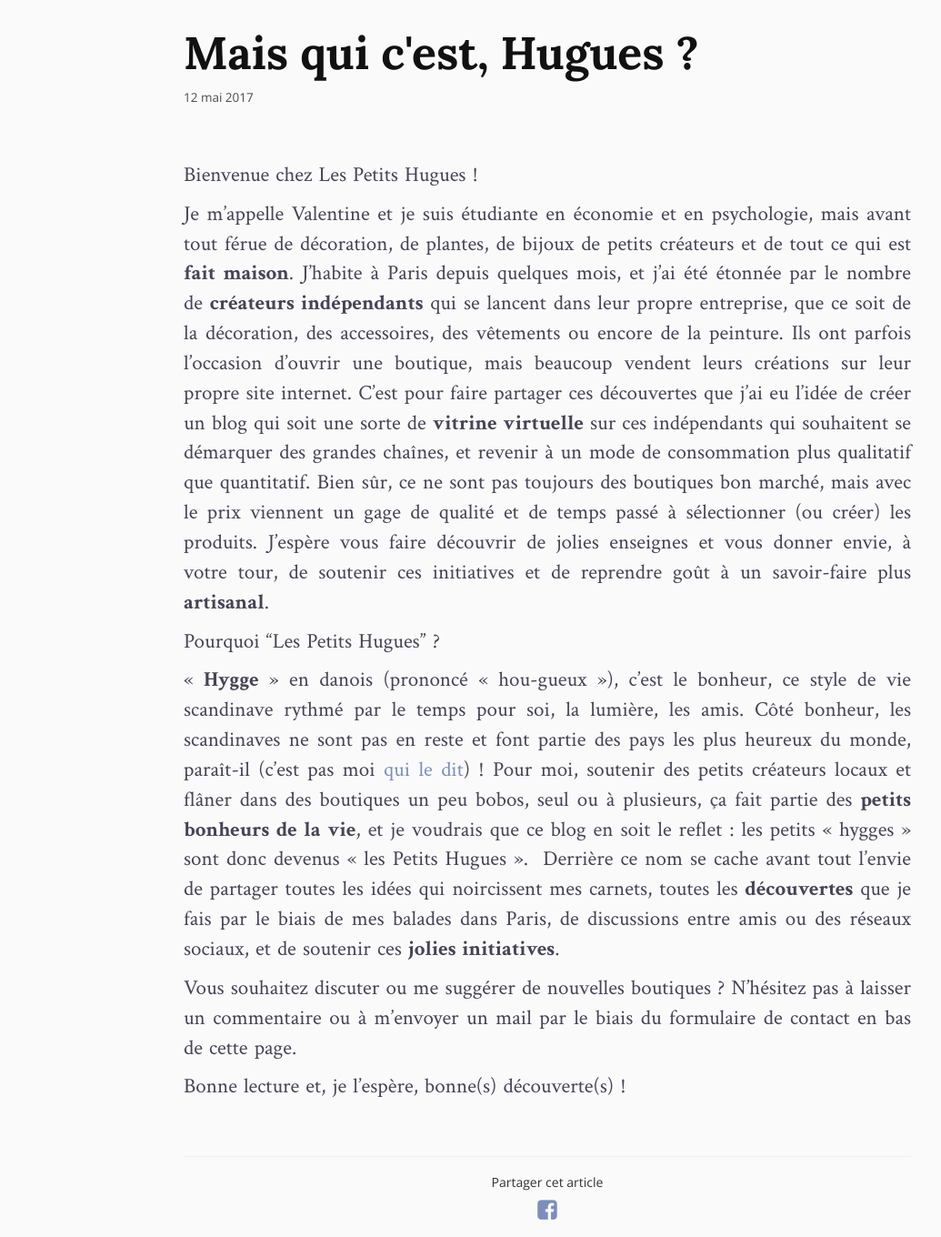
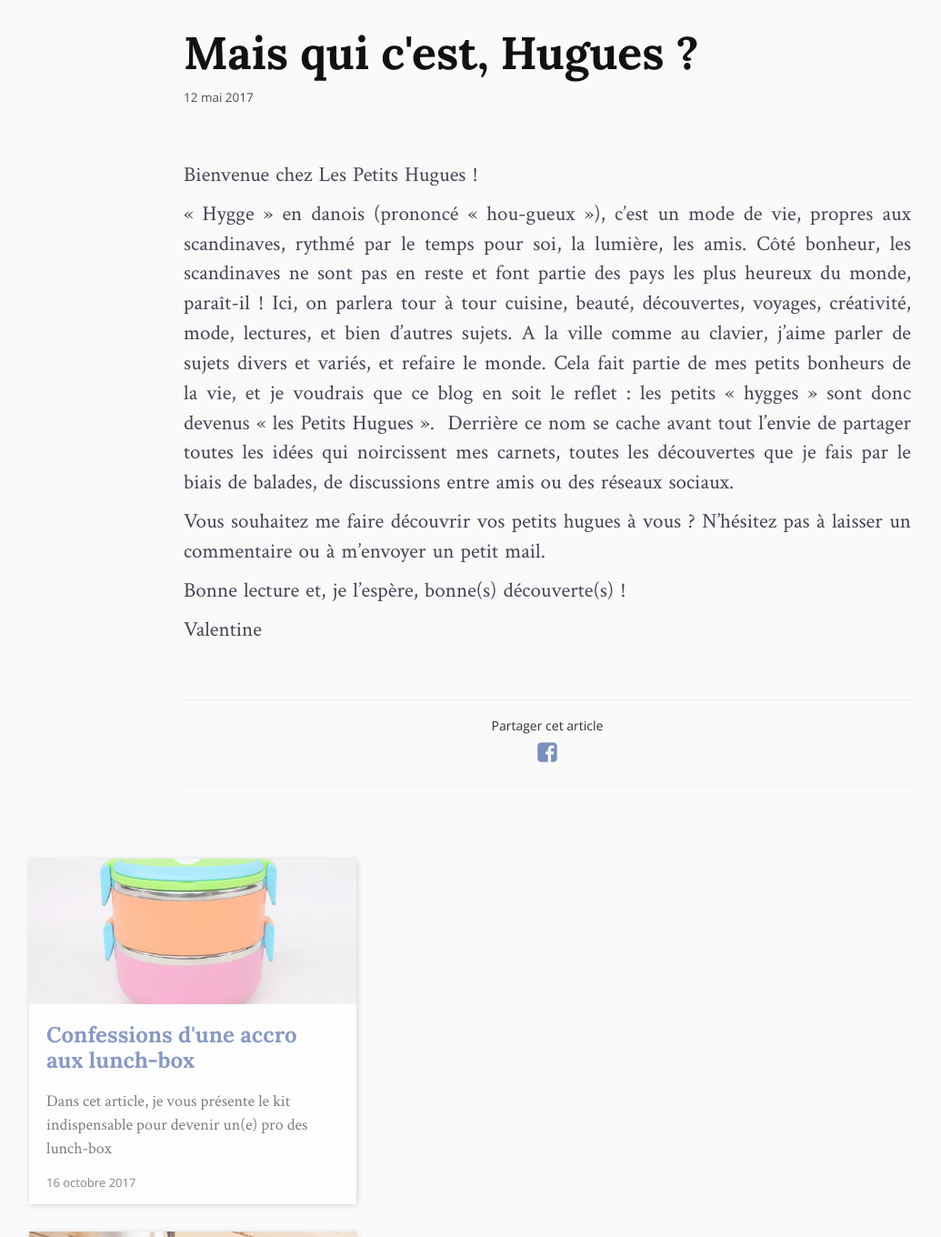
Before and after one commit to lespetitshugues/lespetitshugues.github.io, a Jekyll site: the page built from _posts/2017-05-12-les-petits-quoi.md, in a window 1280 px wide and 1400 px high, scrolled down 825 px, cut to the strip 40-1400 px from the top of the window. Shown: the whole strip at 91% size, without its empty margins (38-1073 px from the left). Built offline with Jekyll 4.4.1, drawn with Linux system fonts in a browser that asks for light colours; nearby versions of some CDN libraries; comment, search, counter and statistics services are not loaded.

Commit message:
Update from Forestry.io - 2017-05-12-les-petits-quoi.md

```diff
--- a/_posts/2017-05-12-les-petits-quoi.md
+++ b/_posts/2017-05-12-les-petits-quoi.md
@@ -3,21 +3,17 @@ layout: post
 subtitle: Les Petits Quoi ? Venez par ici, je vous explique tout !
 hero_img: img/DSC02592.jpg
 tags: []
-comments: 'true'
+comments: true
 title: 'Mais qui c''est, Hugues ? '
-date: 2017-05-12 18:16
+date: 2017-05-12 00:00:00 +0000
 photo_credit: ''
 ---
-
-
 Bienvenue chez Les Petits Hugues !
 
-Je m’appelle Valentine et je suis étudiante en économie et en psychologie, mais avant tout férue de décoration, de plantes, de bijoux de petits créateurs et de tout ce qui est **fait maison**. J’habite à Paris depuis quelques mois, et j’ai été étonnée par le nombre de **créateurs indépendants** qui se lancent dans leur propre entreprise, que ce soit de la décoration, des accessoires, des vêtements ou encore de la peinture. Ils ont parfois l’occasion d’ouvrir une boutique, mais beaucoup vendent leurs créations sur leur propre site internet. C’est pour faire partager ces découvertes que j’ai eu l’idée de créer un blog qui soit une sorte de **vitrine virtuelle** sur ces indépendants qui souhaitent se démarquer des grandes chaînes, et revenir à un mode de consommation plus qualitatif que quantitatif. Bien sûr, ce ne sont pas toujours des boutiques bon marché, mais avec le prix viennent un gage de qualité et de temps passé à sélectionner (ou créer) les produits. J’espère vous faire découvrir de jolies enseignes et vous donner envie, à votre tour, de soutenir ces initiatives et de reprendre goût à un savoir-faire plus **artisanal**.
+« Hygge » en danois (prononcé « hou-gueux »), c’est un mode de vie,  propres aux scandinaves, rythmé par le temps pour soi, la lumière, les  amis. Côté bonheur, les scandinaves ne sont pas en reste et font partie  des pays les plus heureux du monde, paraît-il ! Ici, on parlera tour à  tour cuisine, beauté, découvertes, voyages, créativité, mode, lectures,  et bien d’autres sujets. A la ville comme au clavier, j’aime parler de  sujets divers et variés, et refaire le monde. Cela fait partie de mes  petits bonheurs de la vie, et je voudrais que ce blog en soit le reflet :  les petits « hygges » sont donc devenus « les Petits Hugues ».   Derrière ce nom se cache avant tout l’envie de partager toutes les idées  qui noircissent mes carnets, toutes les découvertes que je fais par le  biais de balades, de discussions entre amis ou des réseaux sociaux.
 
-Pourquoi "Les Petits Hugues" ?
-
-« **Hygge** » en danois (prononcé « hou-gueux »), c’est le bonheur, ce style de vie scandinave rythmé par le temps pour soi, la lumière, les amis. Côté bonheur, les scandinaves ne sont pas en reste et font partie des pays les plus heureux du monde, paraît-il (c’est pas moi <a href="http://www.lemonde.fr/europe/article/2017/03/21/la-norvege-pays-le-plus-heureux-du-monde_5098268_3214.html" class="">qui le dit</a>) ! Pour moi, soutenir des petits créateurs locaux et flâner dans des boutiques un peu bobos, seul ou à plusieurs, ça fait partie des **petits bonheurs de la vie**, et je voudrais que ce blog en soit le reflet : les petits « hygges » sont donc devenus « les Petits Hugues ».  Derrière ce nom se cache avant tout l'envie de partager toutes les idées qui noircissent mes carnets, toutes les **découvertes** que je fais par le biais de mes balades dans Paris, de discussions entre amis ou des réseaux sociaux, et de soutenir ces **jolies initiatives**.
-
-Vous souhaitez discuter ou me suggérer de nouvelles boutiques ? N’hésitez pas à laisser un commentaire ou à m’envoyer un mail par le biais du formulaire de contact en bas de cette page.
+Vous souhaitez me faire découvrir vos petits hugues à vous ?  N’hésitez pas à laisser un commentaire ou à m’envoyer un petit mail.
 
 Bonne lecture et, je l’espère, bonne(s) découverte(s) !
+
+Valentine
```
Also changed, not shown: .forestry/front_matter/templates/posts.yml.
